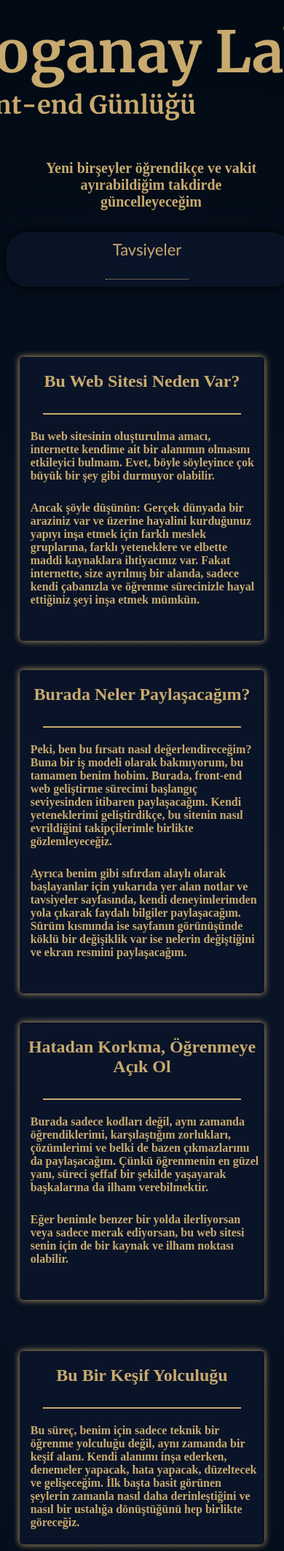
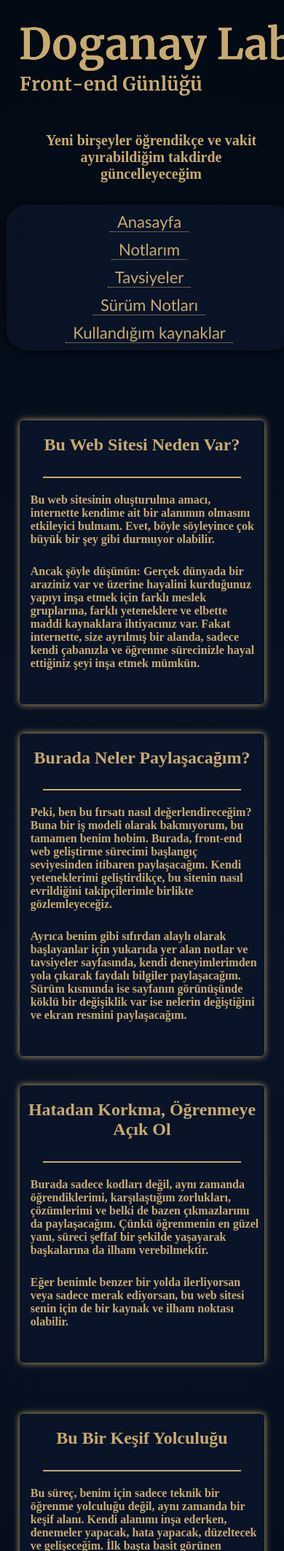
Before and after one commit to doganayurgupluoglu/doganaylab, a PHP site: page / in a window 390 px wide; the page is wider, and only the part inside the window is pictured. Shown: the top 2125 px of that part at 73% size. Run offline with PHP 8.4, Linux system fonts and the light colour scheme.

Commit message:
Mobil cihaz uyumluluğu için css optimize edildi bknz. navbar.css

```diff
--- a/css/navbar.css
+++ b/css/navbar.css
@@ -45,3 +45,40 @@
     color: #C8AA6E;
     font-size: 20px;
 }
+/* Mobil uyumluluk */
+
+@media screen and (max-width: 768px) {
+    /* Navbar'ı mobilde dikey yap ve ortala */
+    .navbar {
+        flex-direction: column;
+        align-items: center;
+        gap: 10px;
+    }
+
+    /* Kartları mobilde alt alta hizala */
+    .kart-container {
+        flex-direction: column;
+        align-items: center;
+    }
+
+    /* Kartların genişliğini mobilde küçült */
+    .kart {
+        width: 90%;
+        max-width: 400px;
+        margin: 10px 0;
+    }
+
+    /* Başlığı ortala ve küçült */
+    h1 {
+        font-size: 24px;
+        text-align: center;
+    }
+
+    /* Resimleri mobilde ekran genişliğine göre ayarla */
+    img {
+        max-width: 100%;
+        height: auto;
+        display: block;
+        margin: 0 auto;
+    }
+}
```
